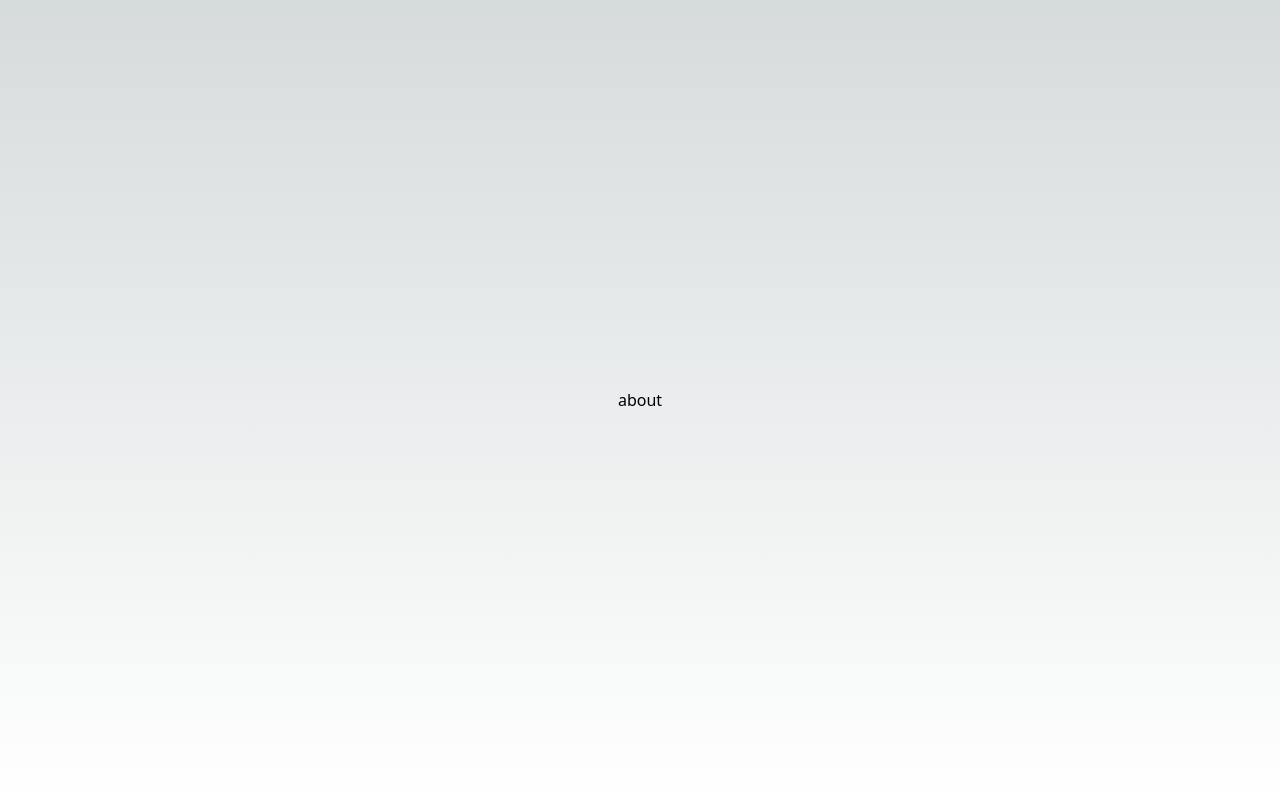
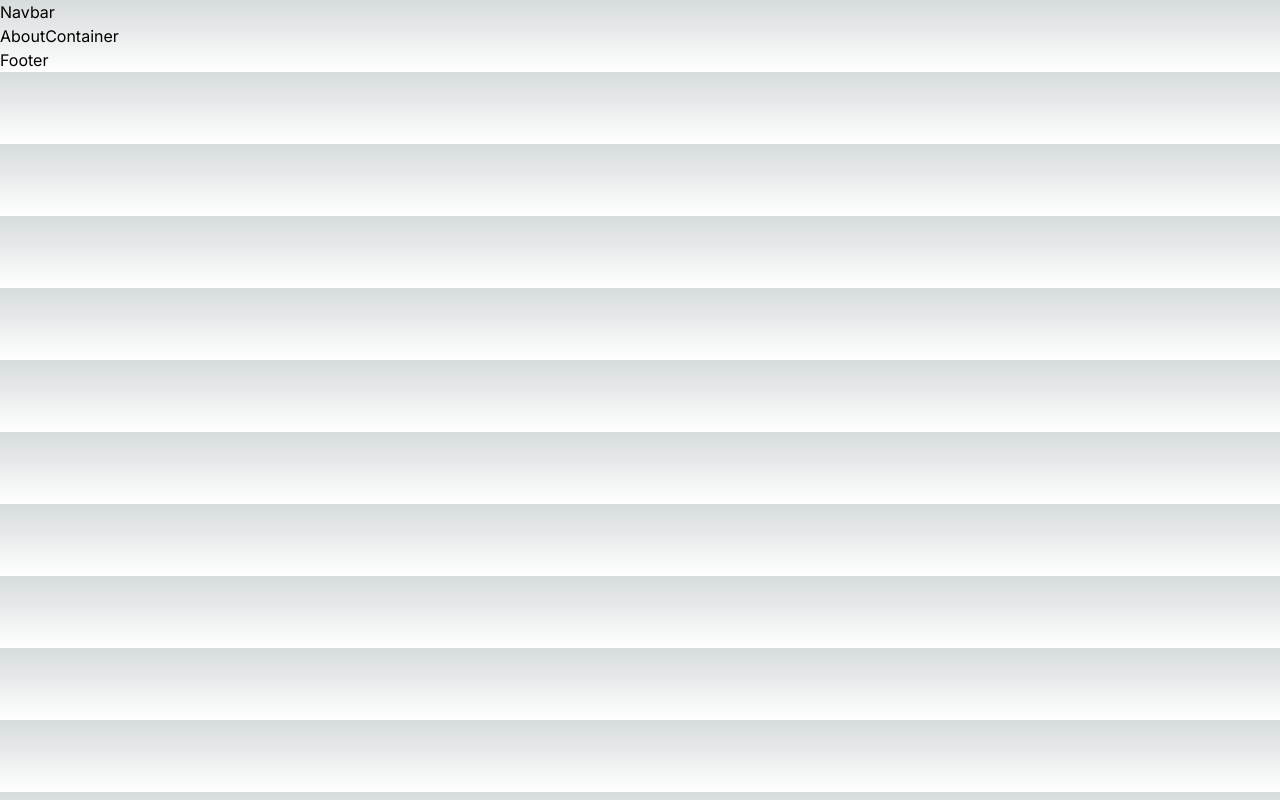
Before and after one commit to vicocongui/maimo-next-boilerplate-2023, a Next.js app: page /about in a window 1280 px wide. Built offline with nearby package versions, Linux system fonts and the light colour scheme; no server answers.

Commit message:
second commit

```diff
--- /dev/null
+++ b/src/components/Footer.js
@@ -0,0 +1,9 @@
+import React from 'react'
+
+const Footer = () => {
+  return (
+    <div>Footer</div>
+  )
+}
+
+export default Footer
--- /dev/null
+++ b/src/components/Navbar.js
@@ -0,0 +1,11 @@
+import React from 'react'
+import { useAppContext } from '@/contexts/AppContext'
+
+const Navbar = () => {
+
+  return (
+    <div>Navbar</div>
+  )
+}
+
+export default Navbar
--- /dev/null
+++ b/src/containers/AboutContainer.js
@@ -0,0 +1,9 @@
+import React from 'react'
+
+function AboutContainer() {
+  return (
+    <div>AboutContainer</div>
+  )
+}
+
+export default AboutContainer
--- /dev/null
+++ b/src/containers/HomeContainer.js
@@ -0,0 +1,25 @@
+import { useAppContext } from '@/contexts/AppContext';
+import Link from 'next/link';
+
+const HomeContainer = () => {
+  const { shows, loading } = useAppContext();
+  return (
+    <div>
+      <h2>Shows</h2>
+      {!loading && (
+        <div>
+          {shows.map((actualShow, index) => {
+            return (
+              <div key={index} className='show_container'>
+                <h2>{actualShow.show.name}</h2>
+              </div>
+            );
+          })}
+        </div>
+      )}
+      {loading && <p>Loading...</p>}
+    </div>
+  );
+};
+
+export default HomeContainer;
--- a/src/contexts/AppContext.js
+++ b/src/contexts/AppContext.js
@@ -1,27 +1,47 @@
-import { createContext, useState, useContext } from 'react';
+import { createContext, useState, useEffect, useContext } from 'react';
+import axios from 'axios';
 
-const AppContexts = createContext();
+const AppContext = createContext();
 
-export const AppContextProvider = ({ children }) => { //WRAP _app with this.
+export const AppContextProvider = ({ children }) => {
+  const [shows, setShows] = useState([]);
+  const [loading, setLoading] = useState(true);
+
+  useEffect(() => {
+    const getData = async () => {
+      setLoading(true);
+      try {
+        const showsReq = await axios.get(
+          `https://api.tvmaze.com/search/shows?q=batman`
+        );
+        setShows(showsReq.data);
+        console.log(showsReq.data)
+        setLoading(false);
+      } catch (error) {
+        console.log(error);
+      }
+    };
+    getData();
+  }, []);
+
   return (
-    <AppContexts.Provider
-      value={
-        {
-          //exported functions
-        }
-      }
+    <AppContext.Provider
+      value={{
+        shows,
+        loading
+      }}
     >
       {children}
-    </AppContexts.Provider>
+    </AppContext.Provider>
   );
 };
 
 export const useAppContext = () => {
-  const context = useContext(AppContexts);
+  const context = useContext(AppContext);
   if (!context) {
     throw new Error('useAppContexts must be used within a AppContextProvider');
   }
   return context;
 };
 
-export default AppContexts;
+export default AppContext;
--- a/src/pages/_app.js
+++ b/src/pages/_app.js
@@ -1,5 +1,15 @@
-import '@/styles/globals.css'
+import '@/styles/globals.css';
+import { Inter } from 'next/font/google';
+import { AppContextProvider } from '@/contexts/AppContext';
+
+const inter = Inter({ subsets: ['latin'] });
 
 export default function App({ Component, pageProps }) {
-  return <Component {...pageProps} />
+  return (
+    <AppContextProvider>
+      <main className={`${inter.className}`}>
+        <Component {...pageProps} />
+      </main>
+    </AppContextProvider>
+  );
 }
--- a/src/pages/about.js
+++ b/src/pages/about.js
@@ -1,10 +1,14 @@
-import React from 'react';
+import Navbar from '@/components/Navbar';
+import AboutContainer from '@/containers/AboutContainer';
+import Footer from '@/components/Footer';
 
 const AboutPage = () => {
   return (
-    <div className='w-screen h-screen flex justify-center items-center'>
-      about
-    </div>
+    <>
+      <Navbar />
+      <AboutContainer />
+      <Footer />
+    </>
   );
 };
 
--- a/src/pages/index.js
+++ b/src/pages/index.js
@@ -1,13 +1,14 @@
-import { Inter } from 'next/font/google';
-
-const inter = Inter({ subsets: ['latin'] });
+import { useAppContext } from '@/contexts/AppContext'; // PASO 1
+import Navbar from '@/components/Navbar';
+import HomeContainer from '@/containers/HomeContainer';
+import Footer from '@/components/Footer';
 
 export default function Home() {
   return (
-    <main
-      className={`flex min-h-screen flex-col items-center justify-between p-24 ${inter.className}`}
-    >
-      <p>Welcome to the machine</p>
-    </main>
+    <>
+      <Navbar />
+      <HomeContainer />
+      <Footer />
+    </>
   );
 }
--- a/src/pages/show/[id].js
+++ b/src/pages/show/[id].js
@@ -47,5 +47,3 @@ const Show = () => {
 };
 
 export default Show;
-
-//https://api.tvmaze.com/search/shows?q=batman
```
